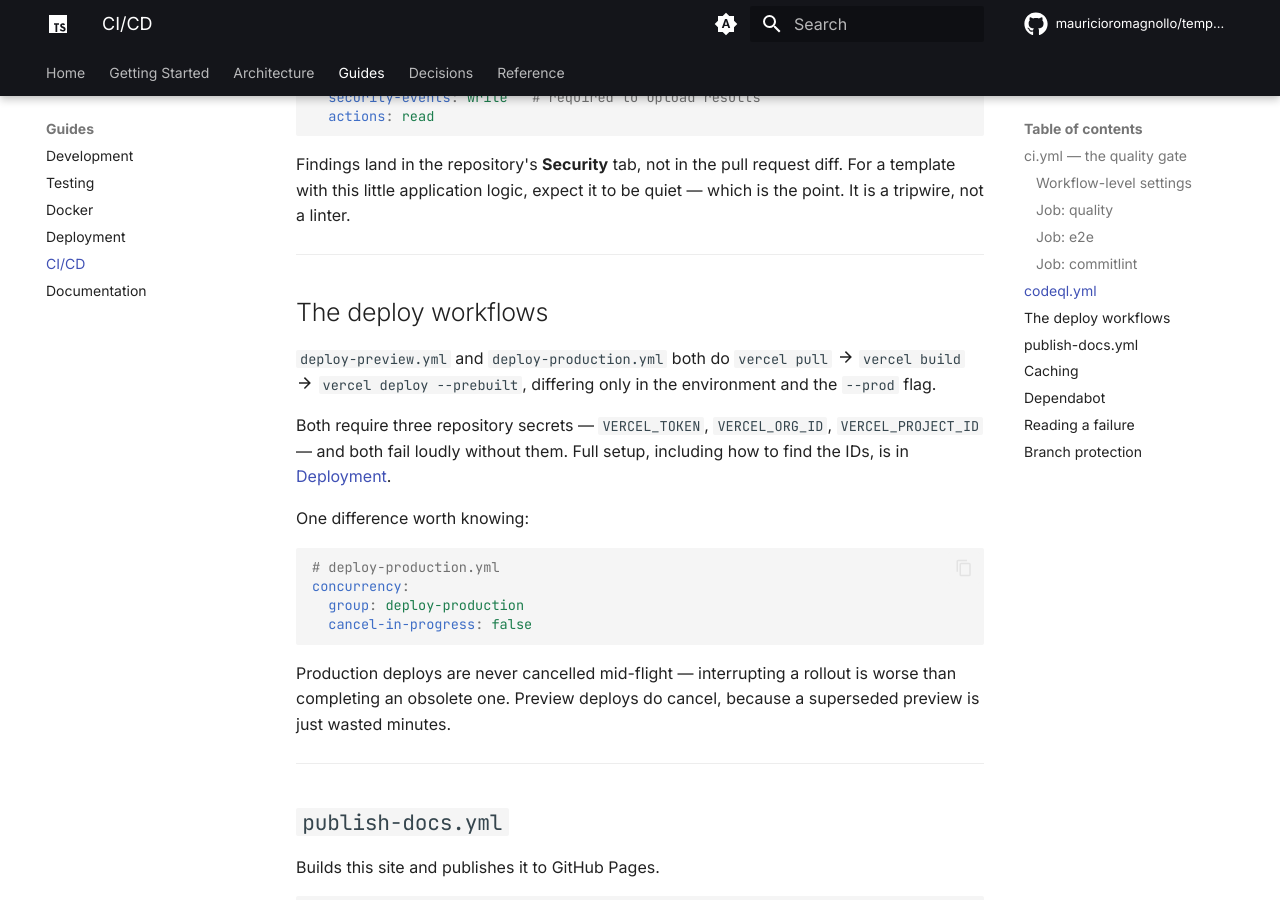
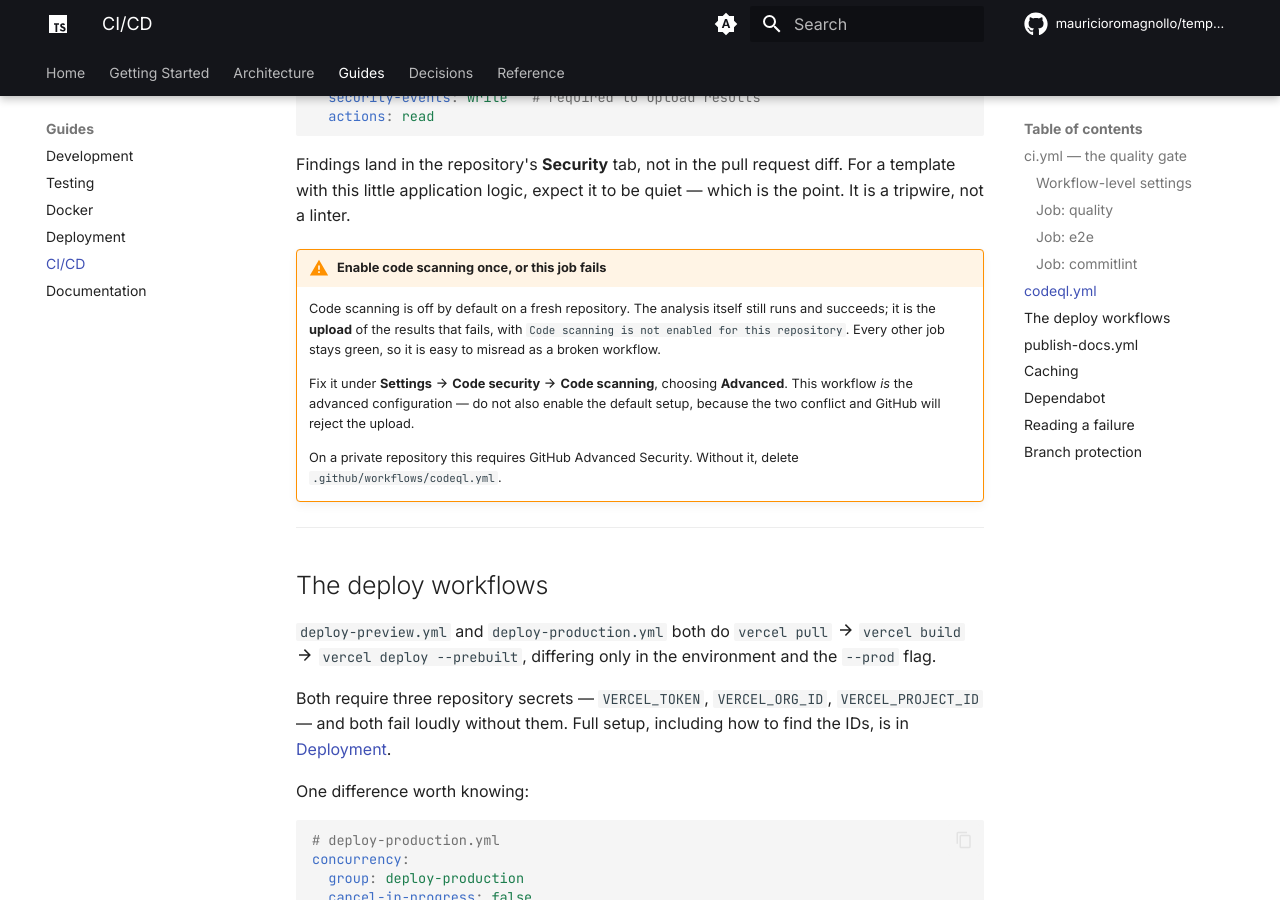
Before and after one commit to mauricioromagnollo/template-nextjs, an MkDocs documentation site: the page built from docs/guides/ci-cd.md, in a window 1280 px wide and 900 px high, scrolled down 3869 px. Built offline with MkDocs 1.6.1 and Material for MkDocs 9.7.7, drawn with Linux system fonts in a browser that asks for light colours; comment, search, counter and statistics services are not loaded.

Commit message:
docs(ci): document the code scanning setup required by codeql
The analysis runs fine on a fresh repository; only the results upload fails,
with every other job green. Both the workflow header and the CI/CD guide now
say to enable code scanning as an advanced configuration.

```diff
--- a/docs/guides/ci-cd.md
+++ b/docs/guides/ci-cd.md
@@ -140,6 +140,20 @@ permissions:
 Findings land in the repository's **Security** tab, not in the pull request diff. For a template with
 this little application logic, expect it to be quiet — which is the point. It is a tripwire, not a
 linter.
+
+!!! warning "Enable code scanning once, or this job fails"
+
+    Code scanning is off by default on a fresh repository. The analysis itself still runs and
+    succeeds; it is the **upload** of the results that fails, with
+    `Code scanning is not enabled for this repository`. Every other job stays green, so it is easy to
+    misread as a broken workflow.
+
+    Fix it under **Settings :material-arrow-right: Code security :material-arrow-right: Code
+    scanning**, choosing **Advanced**. This workflow *is* the advanced configuration — do not also
+    enable the default setup, because the two conflict and GitHub will reject the upload.
+
+    On a private repository this requires GitHub Advanced Security. Without it, delete
+    `.github/workflows/codeql.yml`.
 
 ---
 
```
Also changed, not shown: 1 other file.
